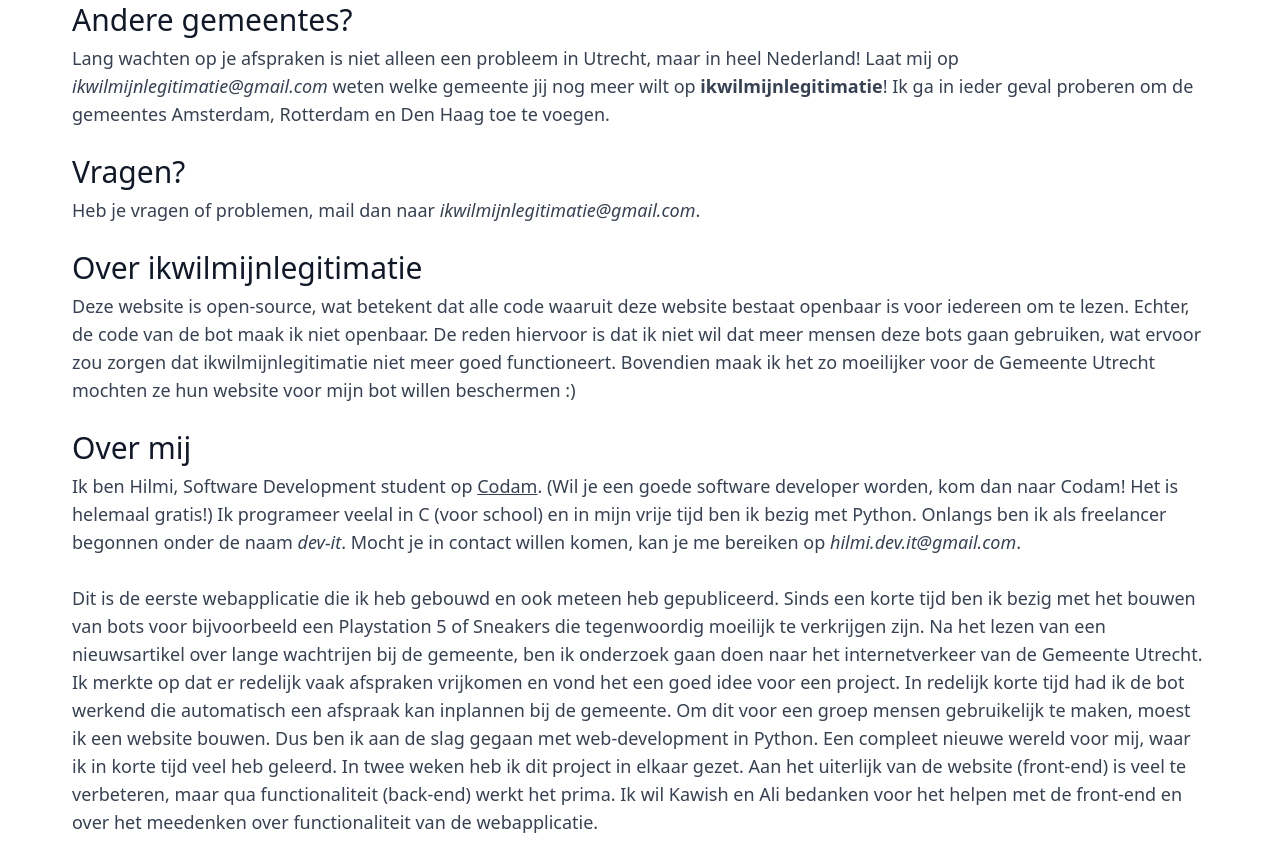
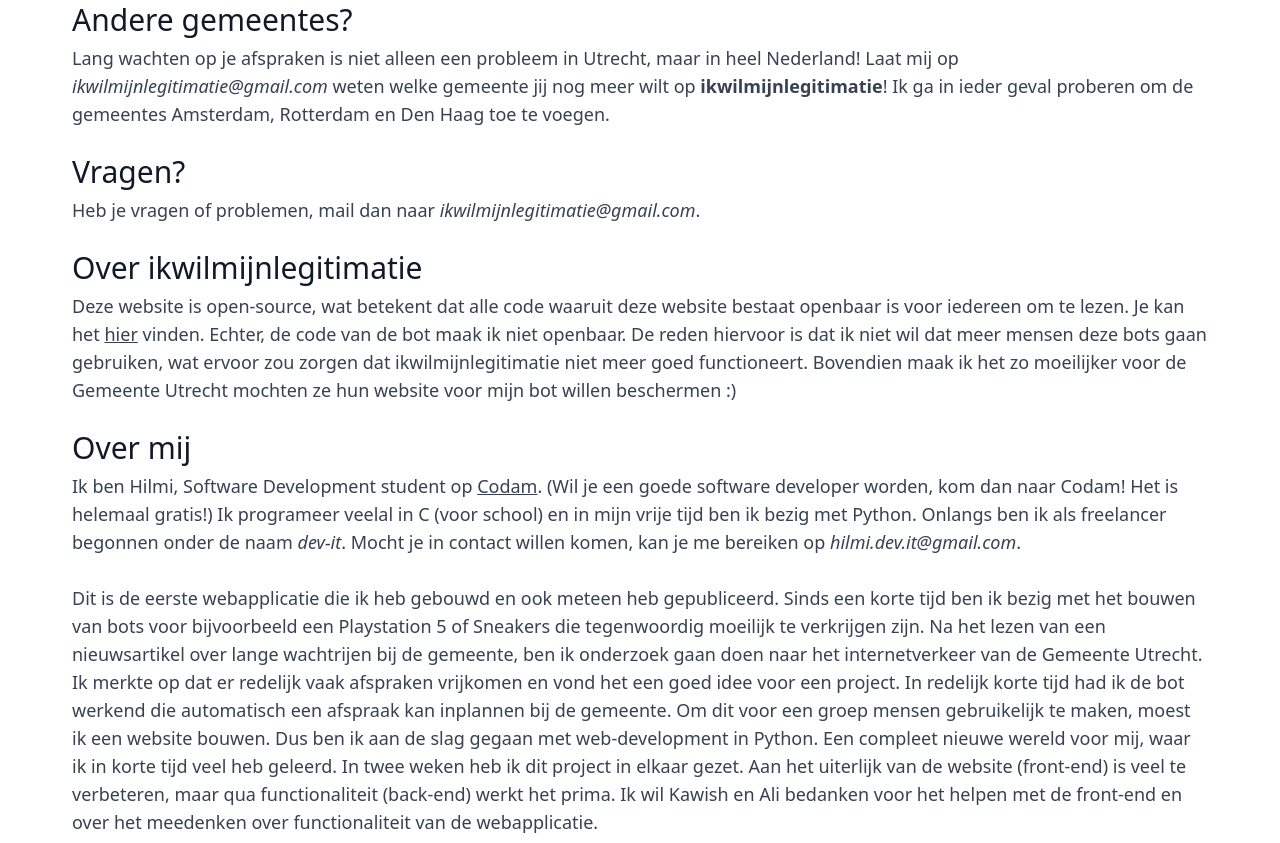
Before and after one commit to lightiverson/ikwilmijnlegitimatie, a Python web app: template app/templates/index.html in a window 1280 px wide. Shown: the part 3558-4401 px from the top of the page. Run offline with Jinja, Linux system fonts and the light colour scheme; the template is opened without the code that fills it: most values are stand-ins (such as "Sample title", 1, 10 or a date in 2020); form fields are guessed from the names that the template uses; some libraries are stand-ins or nearby versions.

Commit message:
fixed link in readme

```diff
--- a/app/templates/about_ikwilmijnlegitimatie.html
+++ b/app/templates/about_ikwilmijnlegitimatie.html
@@ -4,6 +4,7 @@
 	</h2>
 	<p class="mt-1 text-lg text-gray-700">
 		Deze website is open-source, wat betekent dat alle code waaruit deze website bestaat openbaar is voor iedereen om te lezen.
+		Je kan het <a class="underline" href="https://github.com/hilmi-yilmaz/ikwilmijnlegitimatie">hier</a> vinden.
 		Echter, de code van de bot maak ik niet openbaar.
 		De reden hiervoor is dat ik niet wil dat meer mensen deze bots gaan gebruiken,
 		wat ervoor zou zorgen dat ikwilmijnlegitimatie niet meer goed functioneert.
```
Also changed, not shown: README.md.
